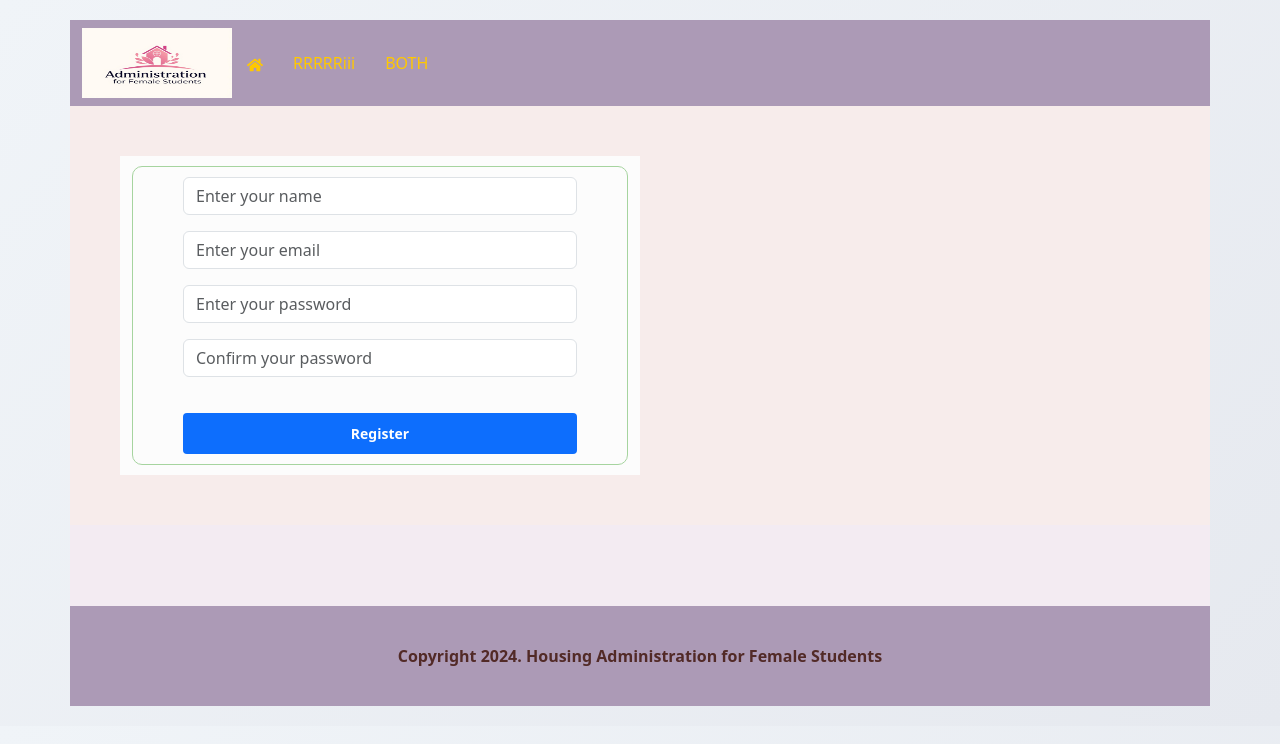
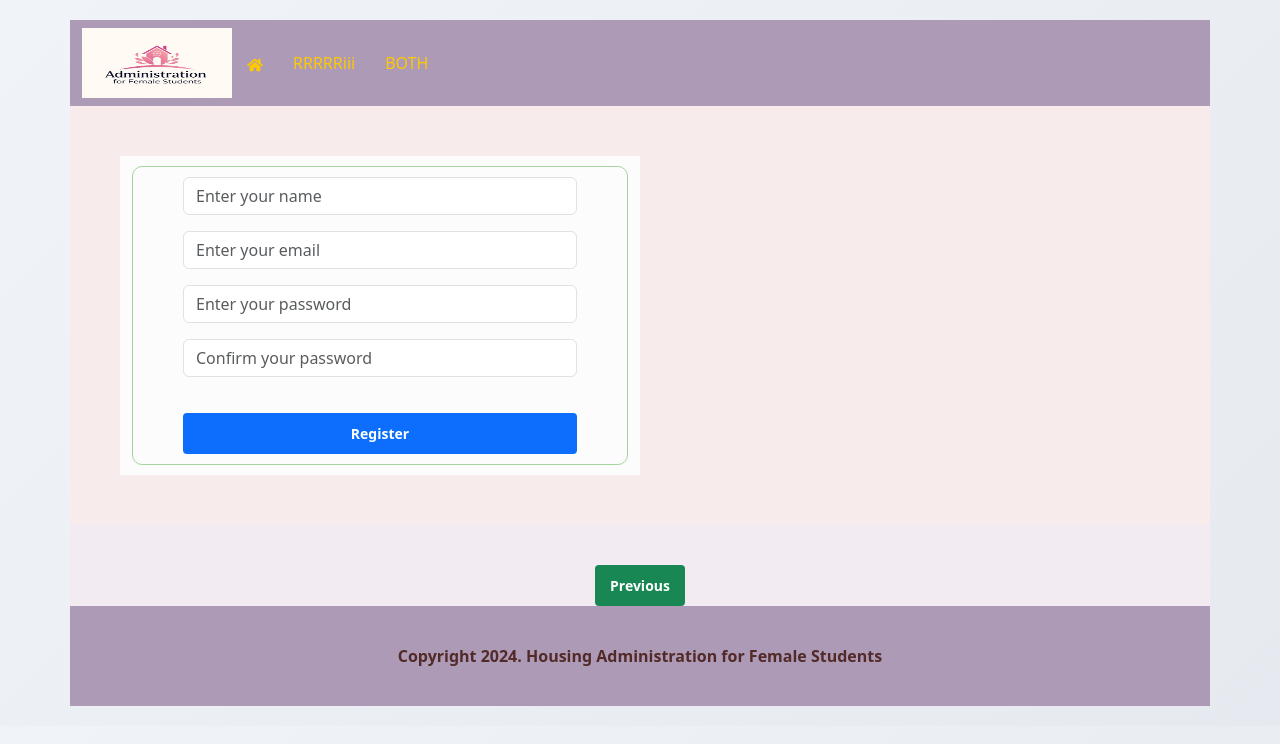
Before and after one commit to SHEIKHA66/hostApp, a React (Create React App) app in the folder client/: page /register in a window 1280 px wide. Shown: the top 744 px of the page. Built offline with nearby package versions, Linux system fonts and the light colour scheme.

Commit message:
try 7 today

```diff
--- a/client/src/Components/AdminPage.js
+++ b/client/src/Components/AdminPage.js
@@ -71,9 +71,6 @@
           <div className="card">
             <img src={admin} className="card-img-top" alt="..." />
             <div className="card-body">
-              <button type="button" class="btn btn-warning">
-                <Link to="/registerA">Write Notes</Link>
-              </button>
               <a href="/registerA" className="btn btn-warning">
                 Add New Admin
               </a>
--- a/client/src/Components/Register.js
+++ b/client/src/Components/Register.js
@@ -13,8 +13,10 @@
   updateStud,
   registerStud,
 } from "../Features/StudSlice";
+import { Link } from "react-router-dom";
 
 const Register = () => {
+  //Retrieve the current value of the state and assign to it a variable
   const studList = useSelector((state) => state.studs.value);
 
   const [name, setname] = useState("");
@@ -22,9 +24,10 @@
   const [password, setpassword] = useState("");
   const [confirmPassword, setconfirmPassword] = useState("");
 
+  //For form validation using react-hook-form
   const {
     register,
-    handleSubmit,
+    handleSubmit, // Submit the form when this is called
     formState: { errors },
   } = useForm({
     resolver: yupResolver(userSchemaValidation),
@@ -33,6 +36,7 @@
   const dispatch = useDispatch();
   const navigate = useNavigate();
 
+  // Handle form submission
   const onSubmit = (data) => {
     try {
       const studData = {
@@ -40,11 +44,12 @@
         email: data.email,
         password: data.password,
       };
-      console.log("Form Data", data);
+      console.log("Form Data", data); // You can handle the form submission here
       alert("Validation all good!");
-      dispatch(addStud(studData));
+      //use the useDispatch hook to dispatch an action, passing as paramater the userData
+      //dispatch(addStud(studData));
       dispatch(registerStud(studData));
-      navigate("/login");
+      navigate("/both"); //redirect to login component
     } catch (error) {
       console.log("Error.");
     }
@@ -131,6 +136,11 @@
         </Col>
         <Col className="columndiv2" lg="6"></Col>
       </Row>
+      <div>
+        <Link to={`/both`} className="nav-link">
+          <button className="btn btn-success">Previous</button>
+        </Link>
+      </div>
     </Container>
   );
 };
--- a/client/src/Components/RegisterAdmin.js
+++ b/client/src/Components/RegisterAdmin.js
@@ -49,7 +49,7 @@
       };
       console.log("Form Data", data); // You can handle the form submission here
       alert("Validation all good!");
-      //dispatch(addUser(userData)); //use the useDispatch hook to dispatch an action, passing as paramater the userData
+      //use the useDispatch hook to dispatch an action, passing as paramater the userData
       dispatch(registerAdmin(studData));
       navigate("/adminpage"); //redirect to login component
     } catch (error) {
```
